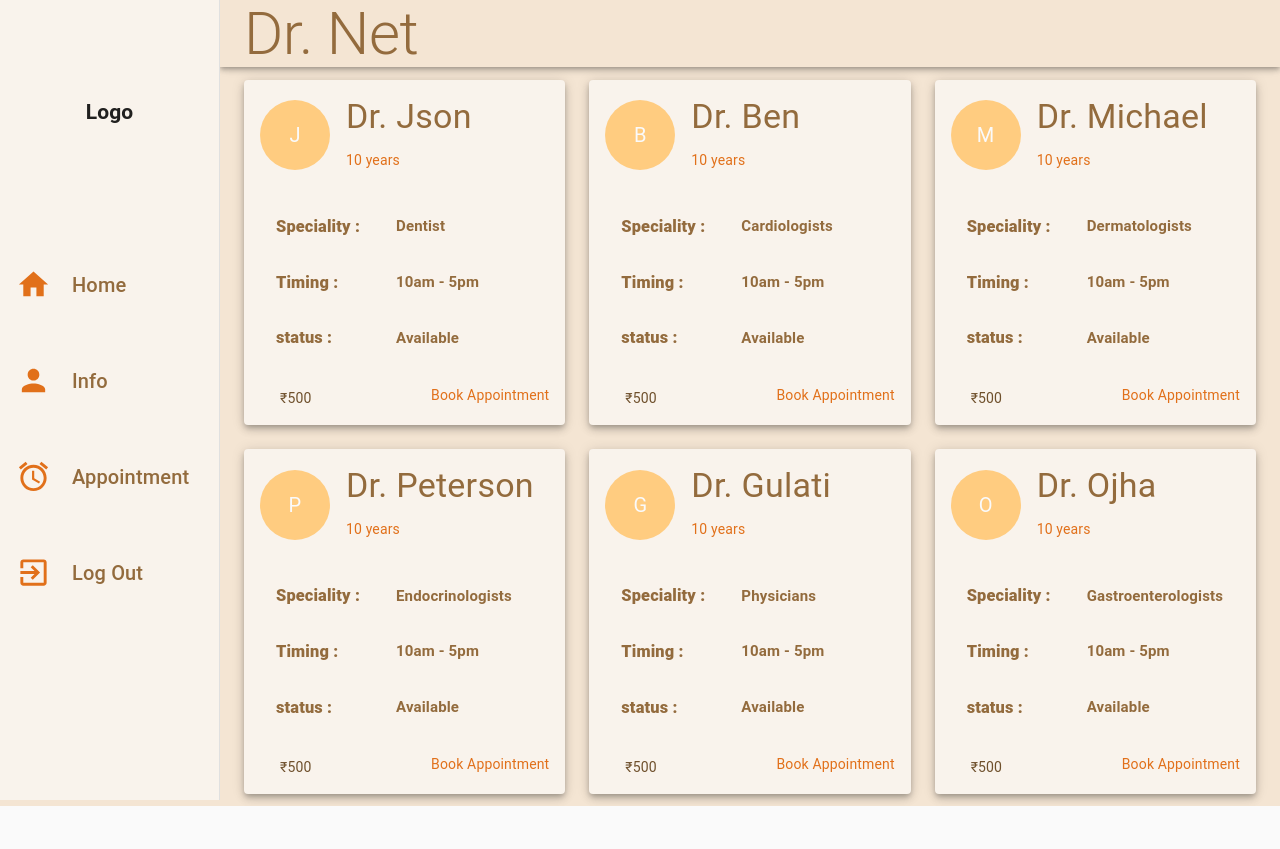
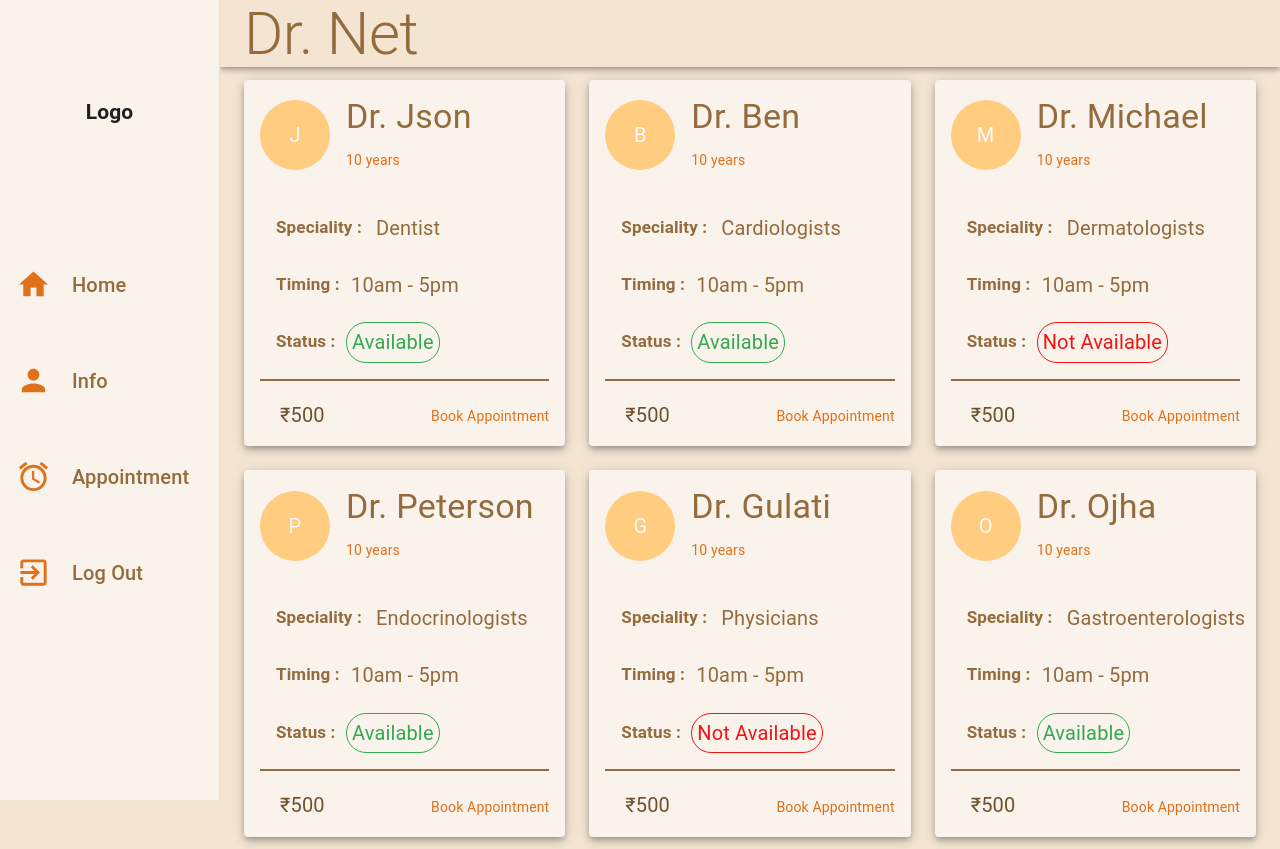
Before and after one commit to garvitgupta13/Dr-Net, a React (Create React App) app in the folder frontend/: page /patient in a window 1280 px wide. Before the commit the page ends 806 px from the top, so only its background shows below. Built offline with nearby package versions, Linux system fonts and the light colour scheme.

Commit message:
Finished with card design for now

```diff
--- a/frontend/src/Pages/AllDoctors.js
+++ b/frontend/src/Pages/AllDoctors.js
@@ -29,7 +29,7 @@ const DummyDoctors = [
     name:"Dr. Michael",
     years:"10",
     speciality:"Dermatologists",
-    status:"Available",
+    status:"Not Available",
     timing:"10am - 5pm",
     pay:"500",
   },
@@ -47,7 +47,7 @@ const DummyDoctors = [
     name:"Dr. Gulati",
     years:"10",
     speciality:"Physicians",
-    status:"Available",
+    status:"Not Available",
     timing:"10am - 5pm",
     pay:"500",
   },
--- a/frontend/src/components/UI/Card.js
+++ b/frontend/src/components/UI/Card.js
@@ -16,20 +16,31 @@ const useStyle = makeStyles({
    },
    heading:{
        color: '#936B3D',
-       fontWeight:"900",
-       marginTop:"0px"
+       fontWeight:"bold",
+       marginTop:"0px",
+       fontSize:'17px',
    },
    underheading:{
      color:'#936B3D',
-     fontWeight:"bold",
+     fontWeight:"normal",
      position:"absolute",
      marginTop:"-15px",
-     marginLeft:"120px",
-     fontSize:"15px"
+     marginLeft:"100px",
+     fontSize:"20px"
    },
    main:{
      backgroundColor:'#F9F3EC',
-   }
+   },
+   line:{
+     display:"block",
+     border: "1px solid #936B3D",
+     background:"#936B3D",
+     height:"0px",
+     width:"100%"
+   },
+   green:{
+        color:'#34A853',
+   },
 
 });
 
@@ -41,6 +52,8 @@ const DoctorCard = ({id,name,years,speciality,status,timing,pay} ) => {
 
     const classes = useStyle();
 
+    const availability =  (status === 'Available') ? '#34A853' : '#F31313';
+    console.log(availability);
     return(
       <div>
         <Card className={classes.main} elevation={5}>
@@ -69,15 +82,15 @@ const DoctorCard = ({id,name,years,speciality,status,timing,pay} ) => {
               </ListItem>
               <ListItem>
                 <h3 className = {classes.heading}>Timing :</h3>
-                <span className={classes.underheading}>{timing}</span>
+                <span style={{ marginLeft:"75px" }} className={classes.underheading}>{timing}</span>
               </ListItem>
               <ListItem>
-                  <h3 className = {classes.heading}>status :</h3>
-                  <span className={classes.underheading}>{status}</span>
+                  <h3 className = {classes.heading}>Status :</h3>
+                  <span style = {{ marginLeft:"70px",borderRadius:'20px',border: `1px solid ${availability}` ,display:'block',padding:'5px', color: `${availability}` }} className={classes.underheading}>{status}</span>
               </ListItem>
               <span className={classes.line}/>
               <div className={classes.div}>
-                <p style={{marginBottom:"-23px",color:'#6F502C',marginLeft:"20px"}}>₹{pay}</p>
+                <p style={{marginBottom:"-23px",color:'#6F502C',marginLeft:"20px",fontSize:"20px"}}>₹{pay}</p>
                 <span style = {{float:"right",marginBottom:"20px"}}>
                   <a href="/patient" style={{color:'#E1701A',textDecoration:'none'}}>  Book Appointment </a>
                 </span>
```
